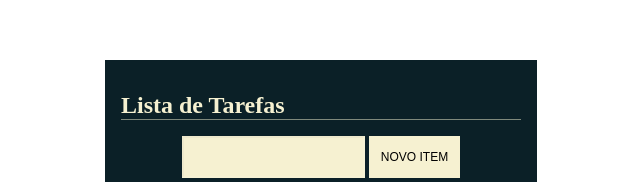
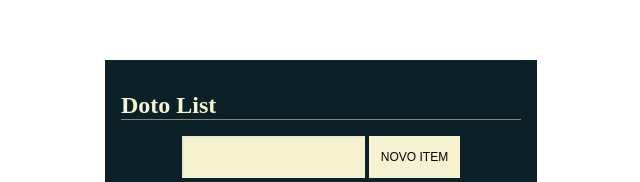
Before and after one commit to Andreoew/Todo-list, a plain HTML site: page todo-list/index.html in a window 1280 px wide. Shown: the part 174-356 px from the top of the page, without its empty margins (319-959 px from the left). Drawn offline with Linux system fonts and the light colour scheme; a web font is replaced by a local one.

Commit message:
Alterando nome do titulo

```diff
--- a/todo-list/index.html
+++ b/todo-list/index.html
@@ -12,7 +12,7 @@
   <div class="app">
     <div class="todo-list">
       <h1 class="title">
-        Lista de Tarefas
+        Doto List
       </h1>
 
       <form class="form" action="">
```
